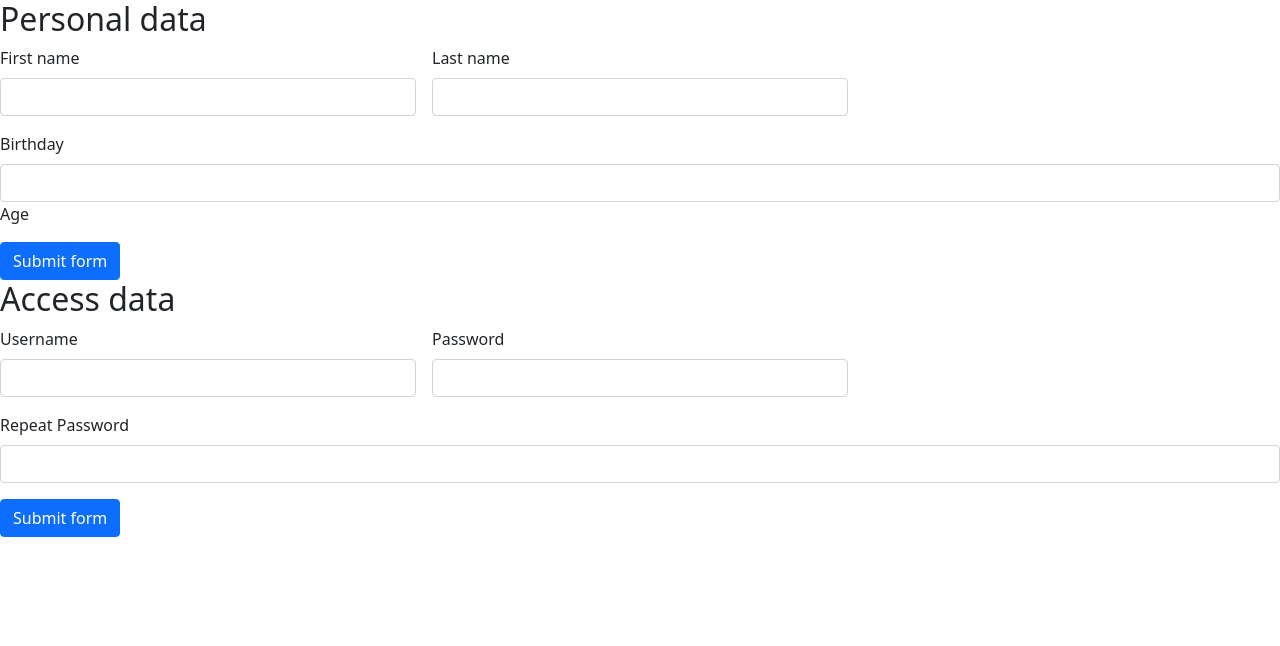
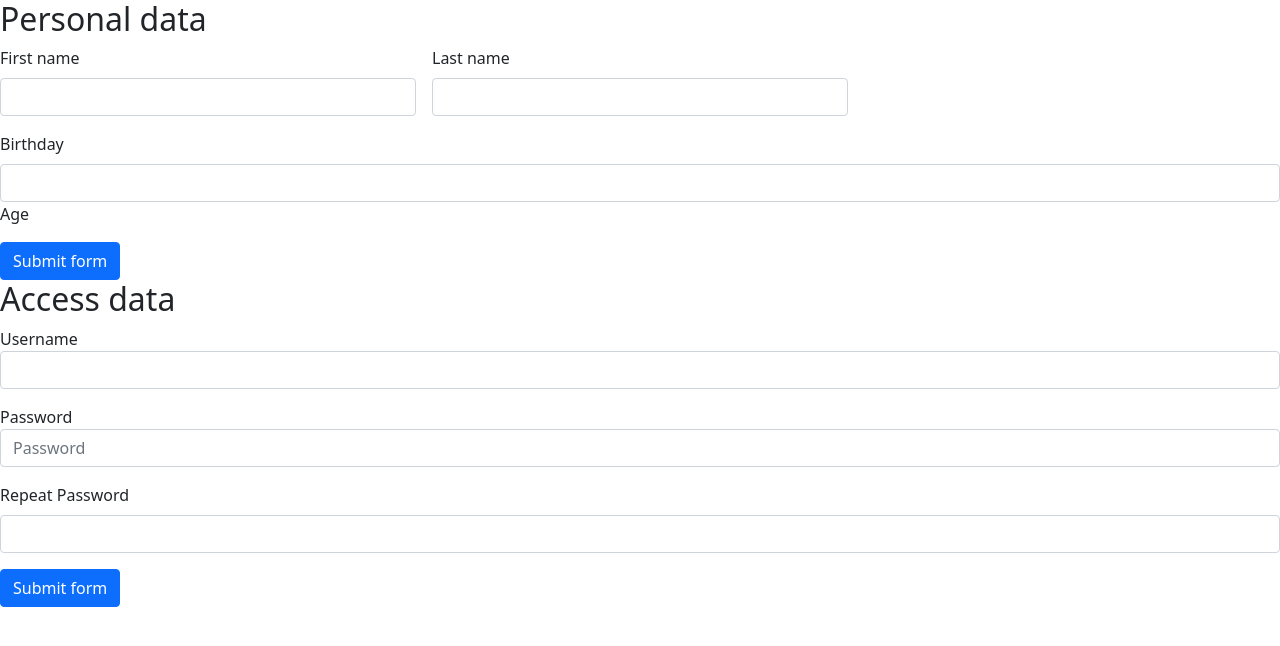
Before and after one commit to DavidLlobet/W04CH04-David-Llobet, a React (Create React App) app: page / in a window 1280 px wide. Shown: the top 646 px of the page. Built offline with nearby package versions, Linux system fonts and the light colour scheme.

Commit message:
Create component

```diff
--- a/src/App.js
+++ b/src/App.js
@@ -1,6 +1,7 @@
 import Context from './context/Context';
 import './App.css';
 import PersonalData from './components/Personal data/Personal data';
+import AccessData from './components/Access data/Access data';
 
 function App() {
   return (
@@ -9,69 +10,9 @@ function App() {
       value={{}}
     >
          <PersonalData formName={"Personal data"} />
+         <AccessData formName={"Access data"} />
 
-    <section className
-   ="personal-data">
-      <h2>Access data</h2>
-      <form className
-      ="row g-3 needs-validation" novalidate>
-        <div className
-        ="col-md-4">
-          <label for="validationCustom01" className
-          ="form-label">Username</label>
-          <input
-            type="text"
-            className
-            ="form-control"
-            id="validationCustom01"
-            value=""
-            required
-          />
 
-        </div>
-
-        <div className
-        ="col-md-4">
-          <label for="validationCustom02" className
-          ="form-label">Password</label>
-          <input
-            type="text"
-            className
-            ="form-control"
-            id="validationCustom02"
-            value=""
-            required
-         />
-         </div>
-
-            <div className
-            ="row-md-4">
-          <label for="validationCustomUsername" className
-          ="form-label"
-            >Repeat Password</label
-          >
-          <div className
-          ="input-group has-validation">
-
-            <input
-              type="text"
-              className
-              ="form-control"
-              id="validationCustomUsername"
-              aria-describedby="inputGroupPrepend"
-              required
-            />
-
-          </div>
-
-        </div>
-         <div className
-         ="col-12">
-        <button className
-        ="btn btn-primary" type="submit">Submit form</button>
-      </div>
-      </form>
-    </section>
      </Context.Provider>
 
   );
--- /dev/null
+++ b/src/components/Access data/Access data.js
@@ -0,0 +1,49 @@
+const AccessData = ({formName}) => {
+    return (
+        <section className
+   ="personal-data">
+      <h2>{formName}</h2>
+      <form className
+      ="row g-3 needs-validation" novalidate>
+         <div class="form-group">
+    <label for="exampleInputEmail1">Username</label>
+    <input type="email" class="form-control" id="exampleInputEmail1" aria-describedby="emailHelp" placeholder=""/>
+
+  </div>
+  <div class="form-group">
+    <label for="exampleInputPassword1">Password</label>
+    <input type="password" class="form-control" id="exampleInputPassword1" placeholder="Password"/>
+  </div>
+
+            <div className
+            ="row-md-4">
+          <label for="validationCustomUsername" className
+          ="form-label"
+            >Repeat Password</label
+          >
+          <div className
+          ="input-group has-validation">
+
+            <input
+              type="text"
+              className
+              ="form-control"
+              id="validationCustomUsername"
+              aria-describedby="inputGroupPrepend"
+              required
+            />
+
+          </div>
+
+        </div>
+         <div className
+         ="col-12">
+        <button className
+        ="btn btn-primary" type="submit">Submit form</button>
+      </div>
+      </form>
+    </section>
+    )
+}
+
+export default AccessData;
```
